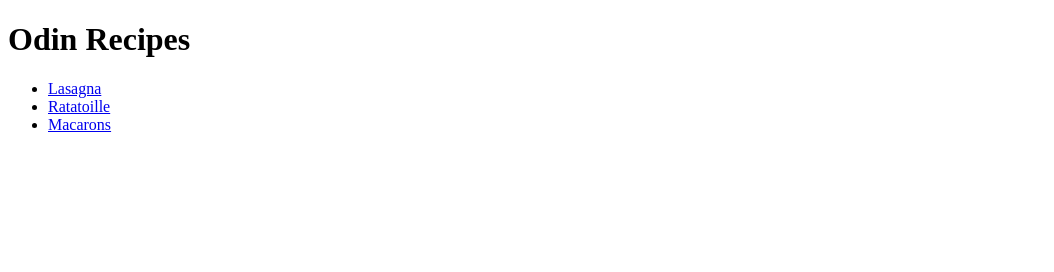
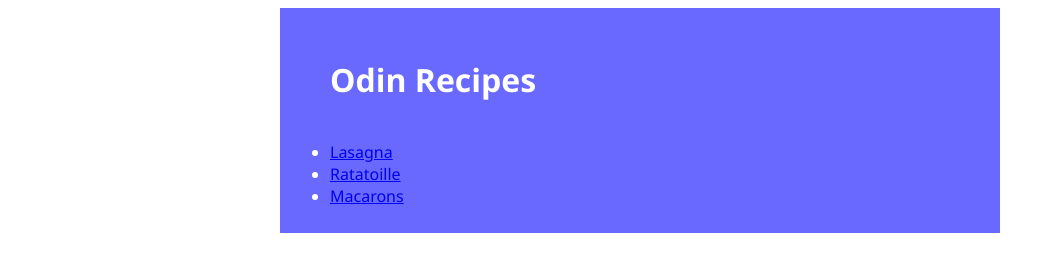
Before and after one commit to Pretty-Flacko/odin-recipes, a plain HTML site: page index.html in a window 1280 px wide. Shown: the whole page, without its empty margins (0-1054 px from the left). Drawn offline with Linux system fonts and the light colour scheme.

Commit message:
Add basic CSS style

```diff
--- a/index.html
+++ b/index.html
@@ -2,15 +2,18 @@
 <html lang="en">
 <head>
     <meta charset="UTF-8">
+    <link rel="stylesheet" href="style.css">
     <title>Odin Recipes</title>
 </head>
 
 <body>
+    <div>
         <h1>Odin Recipes</h1>
         <ul>
             <li><a href="./recipes/lasagna.html">Lasagna</a></li>
             <li><a href="./recipes/ratatoille.html">Ratatoille</a></li>
             <li><a href="./recipes/macarons.html">Macarons</a></li>
         </ul>
+    </div>
 </body>
 </html>
--- /dev/null
+++ b/style.css
@@ -0,0 +1,14 @@
+div {
+    background-color: rgb(105, 105, 255);
+    margin: 0 auto;
+    width: 700px;
+    padding: 10px;
+    color: white;
+}
+h1 {
+    margin: 40px;
+    font-family: 'Segoe UI', Tahoma, Geneva, Verdana, sans-serif;
+}
+li {
+    font-family: 'Segoe UI', Tahoma, Geneva, Verdana, sans-serif;
+}
```
Lines whose indentation alone changed are shown as unchanged.
